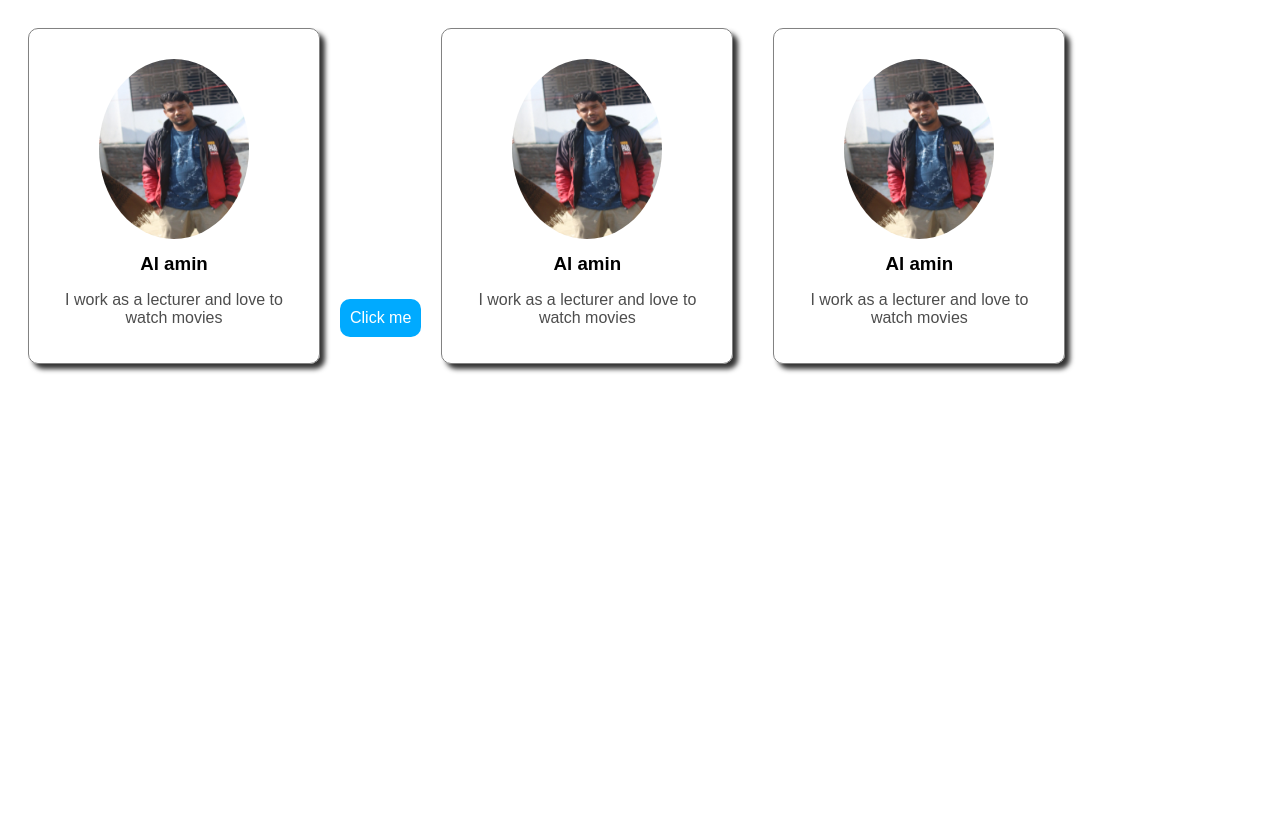
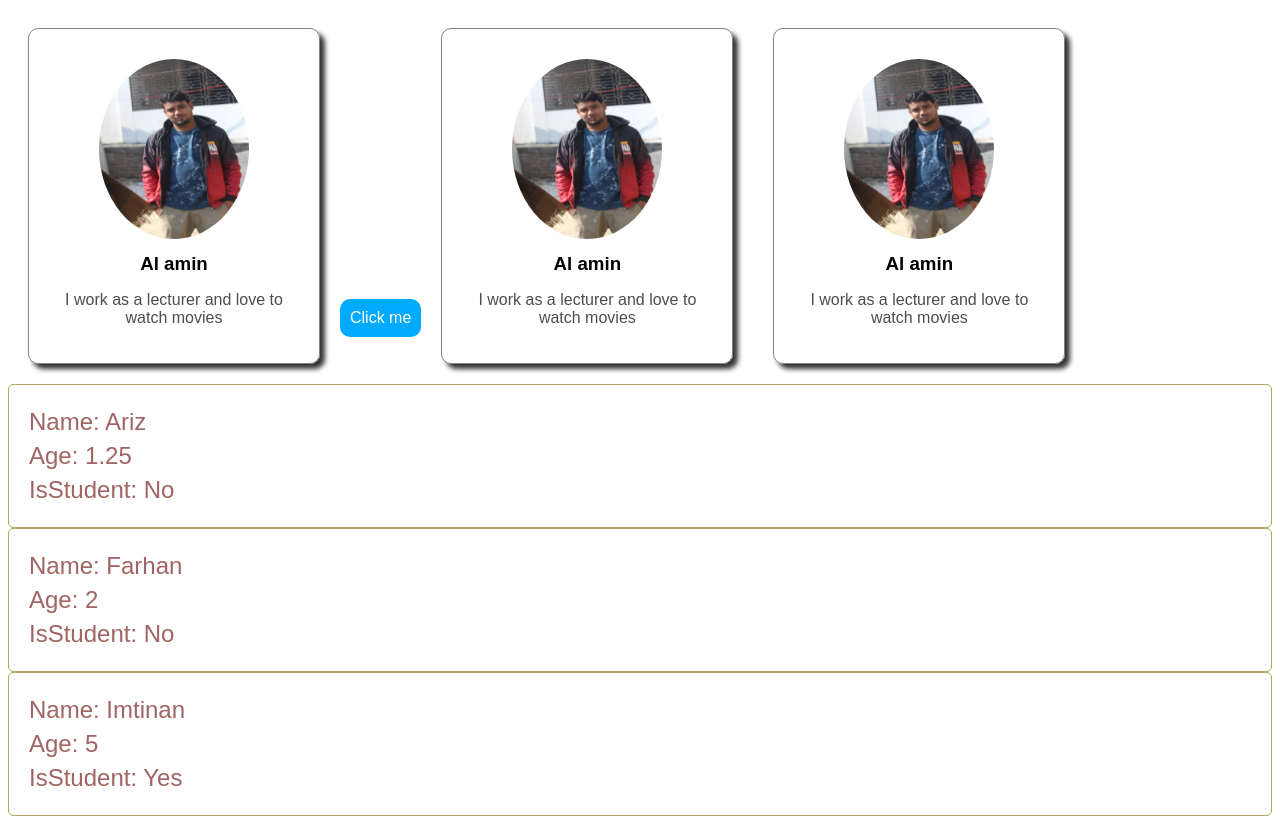
Before and after one commit to Alamin11/react-learning-, a React (Vite) app in the folder react-card/: page / in a window 1280 px wide. Before the commit the page ends 800 px from the top, so only its background shows below. Built offline with nearby package versions, Linux system fonts and the light colour scheme.

Commit message:
added props in react

```diff
--- a/react-card/src/App.jsx
+++ b/react-card/src/App.jsx
@@ -1,5 +1,6 @@
 import Card from './Card.jsx'
 import Button from './Button/Button.jsx'
+import Student from './StudentCard/Student.jsx';
 
 function App() {
   return (
@@ -8,6 +9,9 @@ function App() {
       <Button />
       <Card />
       <Card />
+      <Student name="Ariz" age={1.25} isStudent={false} />
+      <Student name="Farhan" age={2} isStudent={false} />
+      <Student name="Imtinan" age={5} isStudent={true} />
     </>
   );
 }
--- /dev/null
+++ b/react-card/src/StudentCard/Student.jsx
@@ -0,0 +1,12 @@
+import styles from './Student.module.css'
+function Student(props) {
+    return (
+        <div className={styles.student}>
+            <p>Name: {props.name}</p>
+            <p>Age: {props.age}</p>
+            <p>IsStudent: {props.isStudent ? "Yes" : "No"}</p>
+        </div>
+    );
+
+}
+export default Student
--- /dev/null
+++ b/react-card/src/StudentCard/Student.module.css
@@ -0,0 +1,14 @@
+.student {
+    /* background-color: hsl(50, 35%, 54%); */
+    font-family: Arial, Helvetica, sans-serif;
+    font-size: 1.5rem;
+    color: hsl(0, 24%, 51%);
+    border: 1px solid hsl(50, 35%, 55%);
+    border-radius: 5px;
+    padding: 20px;
+}
+
+.student p {
+    margin: 0;
+    padding: 3px 0;
+}
```
